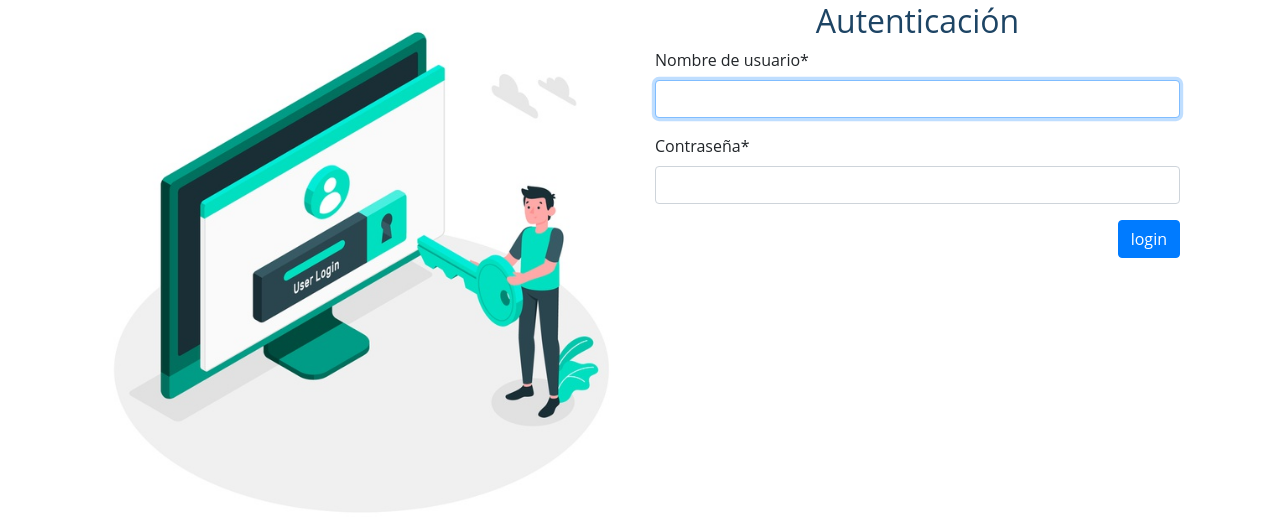
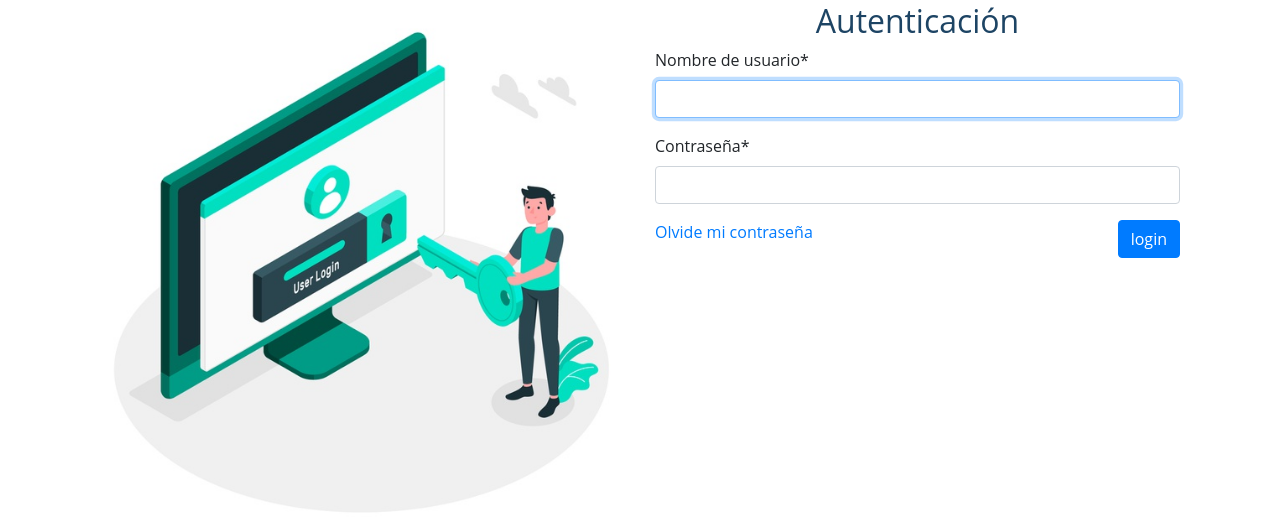
Before and after one commit to AreivaJ1312/FeriniDj, a Django app: page /accounts/login/ in a window 1280 px wide. Shown: the part 93-619 px from the top of the page. Run offline with Django 3.2, Linux system fonts and the light colour scheme; some libraries are stand-ins or nearby versions.

Commit message:
arreglo de enlace reset de contraseña

```diff
--- a/core/templates/registration/login.html
+++ b/core/templates/registration/login.html
@@ -28,6 +28,7 @@
                         {{ form | crispy }}
 
                     <input type="submit" value="login" class="btn btn-primary float-right">
+                    <a href="{% url 'password_reset' %}"> Olvide mi contraseña</a>
 
                 </form>
 
```
